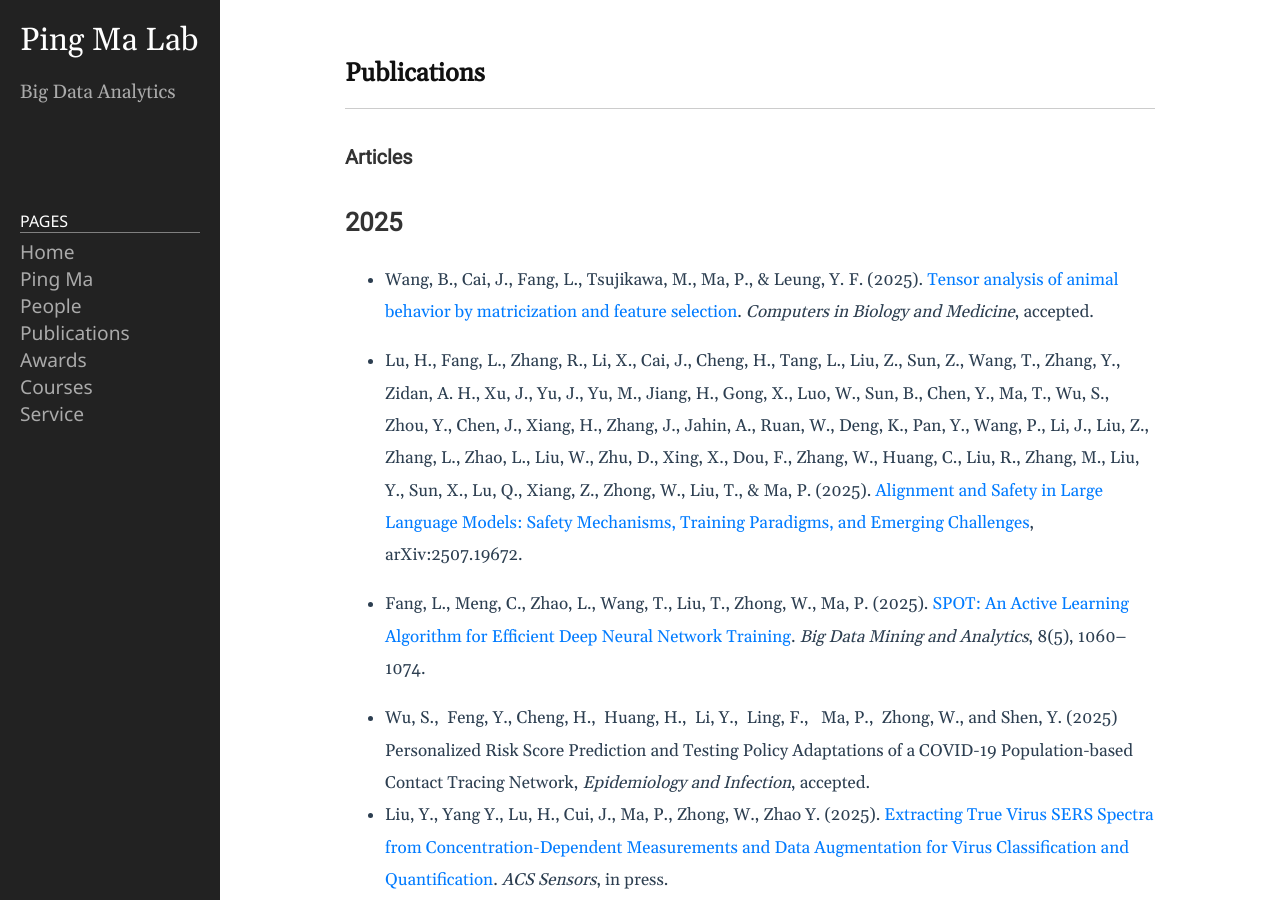
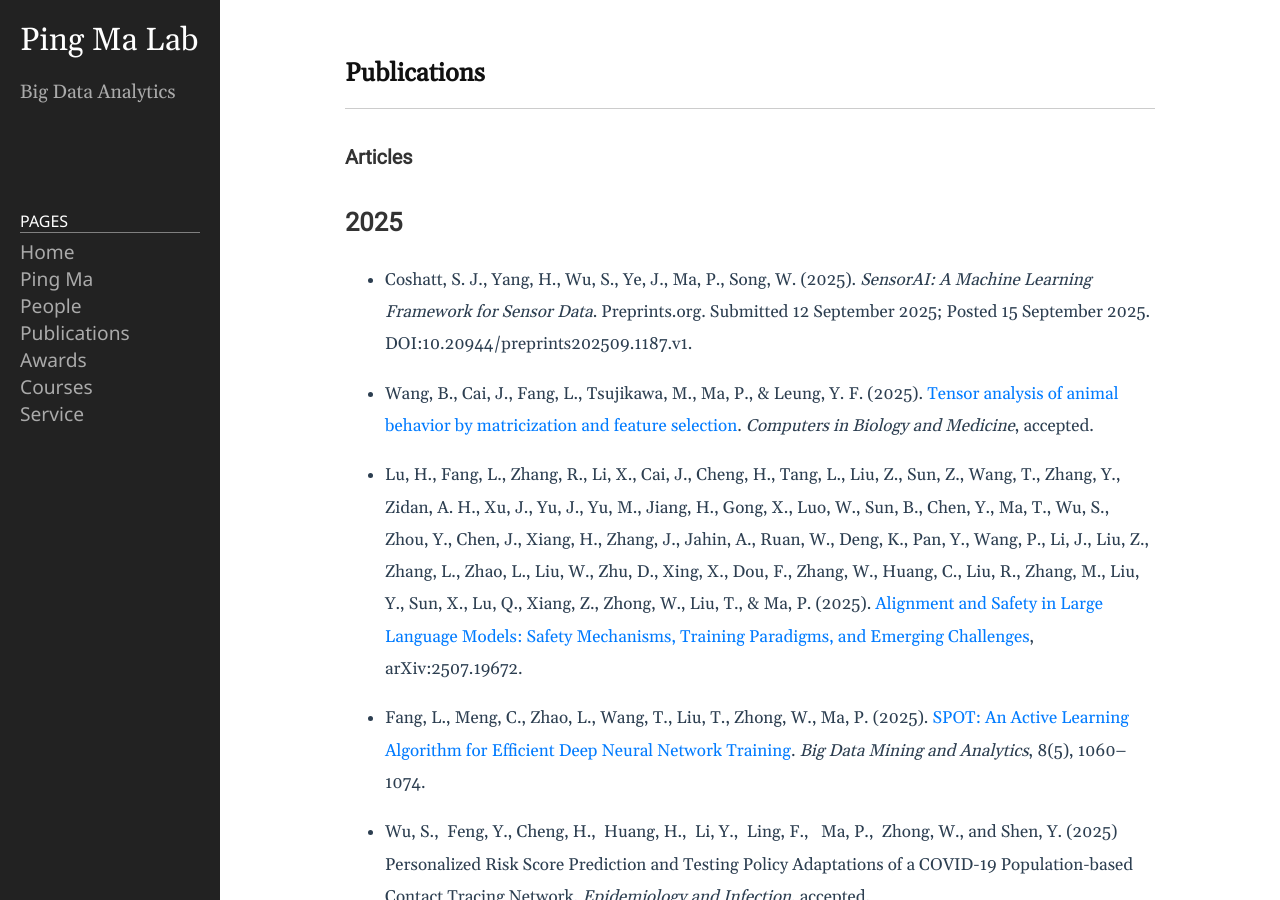
Before and after one commit to BDALpingio/BDALpingio.github.io, a Jekyll site: the page built from 3_publications.md, in a window 1280 px wide and 900 px high. Built offline with Jekyll 4.4.1, drawn with Linux system fonts in a browser that asks for light colours.

Commit message:
Update 3_publications.md

```diff
--- a/3_publications.md
+++ b/3_publications.md
@@ -8,6 +8,7 @@ permalink: /3_publications/
 
 
 ## 2025
+- Coshatt, S. J., Yang, H., Wu, S., Ye, J., Ma, P., Song, W. (2025). *SensorAI: A Machine Learning Framework for Sensor Data*. Preprints.org. Submitted 12 September 2025; Posted 15 September 2025. DOI:10.20944/preprints202509.1187.v1.
 
 - Wang, B., Cai, J., Fang, L., Tsujikawa, M., Ma, P., & Leung, Y. F. (2025). [Tensor analysis of animal behavior by matricization and feature selection](https://doi.org/10.1016/j.compbiomed.2025.108246). _Computers in Biology and Medicine_, accepted.
 
```
